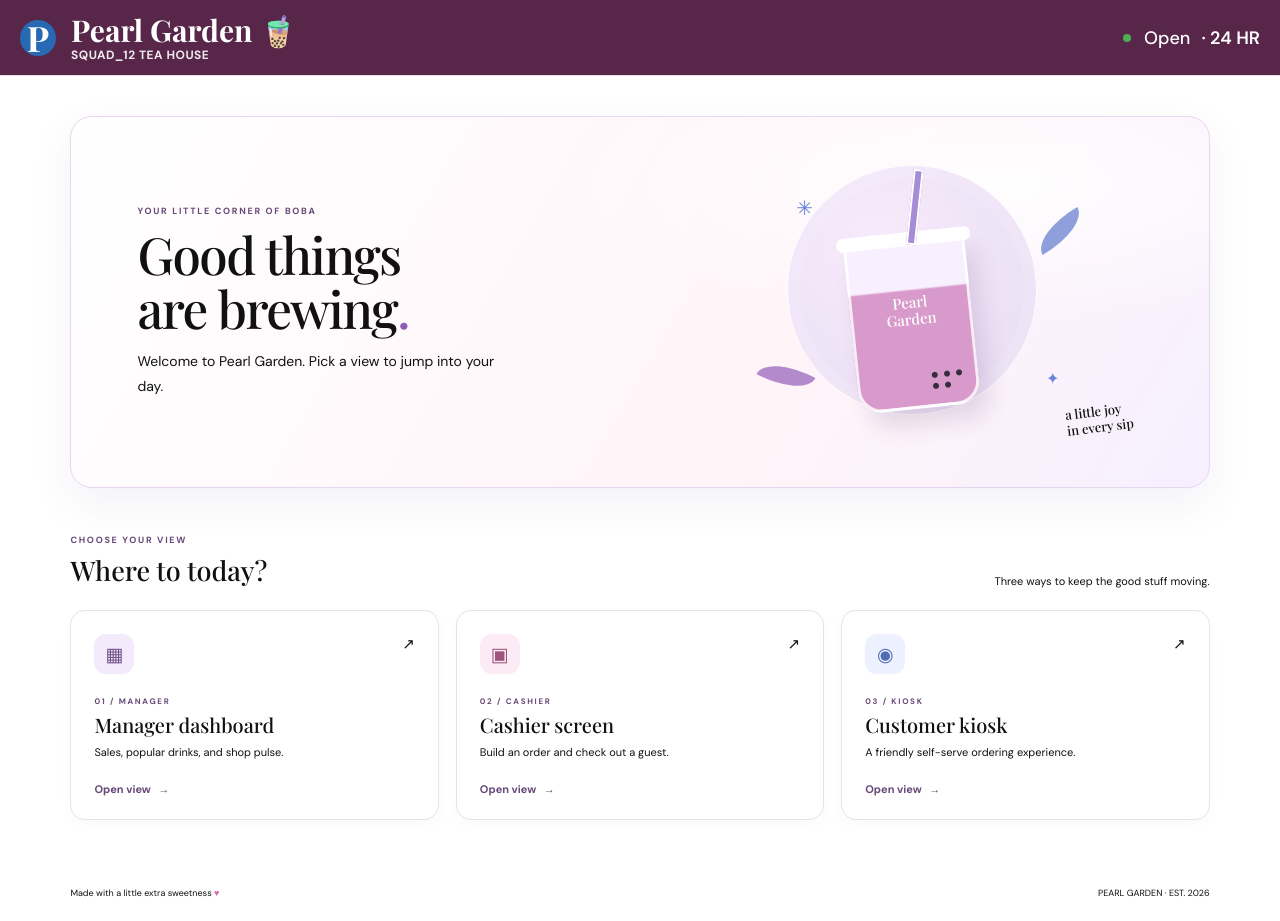
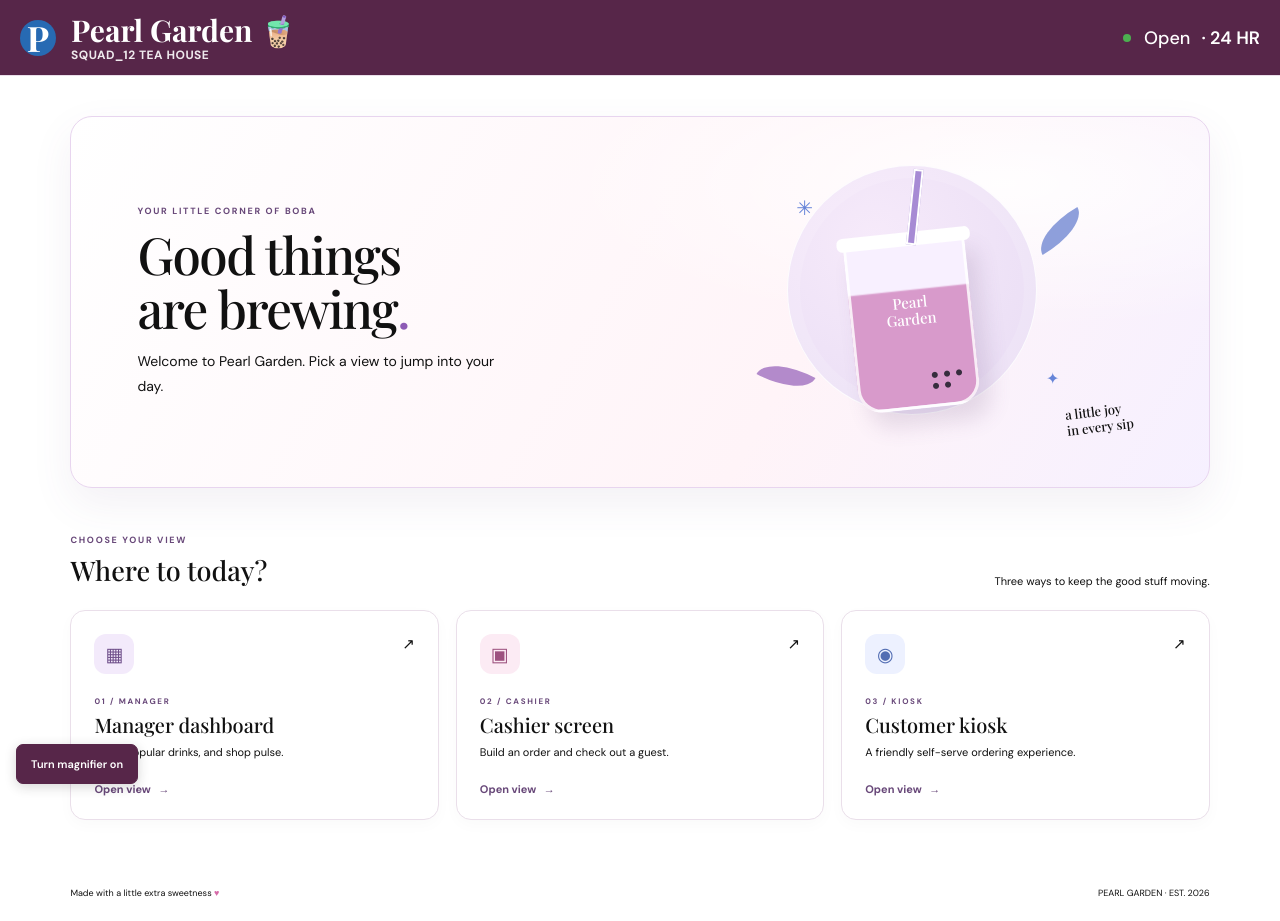
Before and after one commit to CSCE-331-Fall-2026-901-912/project3-Ruiloba-Strubhar-Ravishanka-Doan, a React (Vite) app: page / in a window 1280 px wide. Built offline with nearby package versions, Linux system fonts and the light colour scheme.

Commit message:
Restored magnifier button and changed button color

```diff
--- a/src/App.jsx
+++ b/src/App.jsx
@@ -4,6 +4,7 @@ import CashierPage from "./pages/CashierPage.jsx";
 import CustomerKioskPage from "./pages/CustomerKioskPage.jsx";
 import ManagerDashboardPage from "./pages/ManagerDashboardPage.jsx";
 import PortalPage from "./pages/PortalPage.jsx";
+import PageMagnifier from "./components/PageMagnifier.jsx";
 
 const pages = {
   manager: ManagerDashboardPage,
@@ -31,6 +32,7 @@ export default function App() {
   const Page = pages[current] || PortalPage;
 
   return (
+    <>
       <div className={`app app-${current}`}>
         {/* Shared Persistent Header Bar */}
         <Header current={current} onNavigate={setCurrent} />
@@ -47,5 +49,7 @@ export default function App() {
           {current === "home" ? <PortalPage onNavigate={setCurrent} /> : <Page />}
         </main>
       </div>
+      <PageMagnifier />
+    </>
   );
 }
--- a/src/styles.css
+++ b/src/styles.css
@@ -22,7 +22,8 @@ button { color: inherit; }
 a { color: inherit; text-decoration: none; }
 button:focus-visible, a:focus-visible { outline: 3px solid #d98b81; outline-offset: 3px; }
 .app { min-height: 100vh; }
-.page-magnifier__toggle { position: fixed; left: 16px; bottom: 16px; z-index: 10030; min-height: 40px; padding: 0 14px; border: 1px solid #536c55; border-radius: 7px; color: #fff; background: #354037; box-shadow: 0 3px 12px rgba(36,33,31,.18); font-size: 11px; font-weight: 600; cursor: pointer; }
+.page-magnifier__toggle { position: fixed; left: 16px; bottom: 16px; z-index: 10030; min-height: 40px; padding: 0 14px; border: 1px solid #572649; border-radius: 7px; color: #fff; background: #572649; box-shadow: 0 3px 12px rgba(36,33,31,.18); font-size: 11px; font-weight: 600; cursor: pointer; }
+.page-magnifier__toggle:hover { background: #684879; border-color: #684879; }
 .page-magnifier__toggle:focus-visible { outline: 3px solid #d98b81; outline-offset: 3px; }
 .page-magnifier__lens { position: fixed; z-index: 10029; width: 320px; height: 240px; overflow: hidden; border: 3px solid #354037; border-radius: 9px; background: #fffefa; box-shadow: 0 5px 18px rgba(36,33,31,.28); pointer-events: none; }
 .page-magnifier__content { position: absolute; top: 0; left: 0; width: 100vw; min-height: 100vh; transform-origin: top left; pointer-events: none; }
```
Lines whose indentation alone changed are shown as unchanged.
